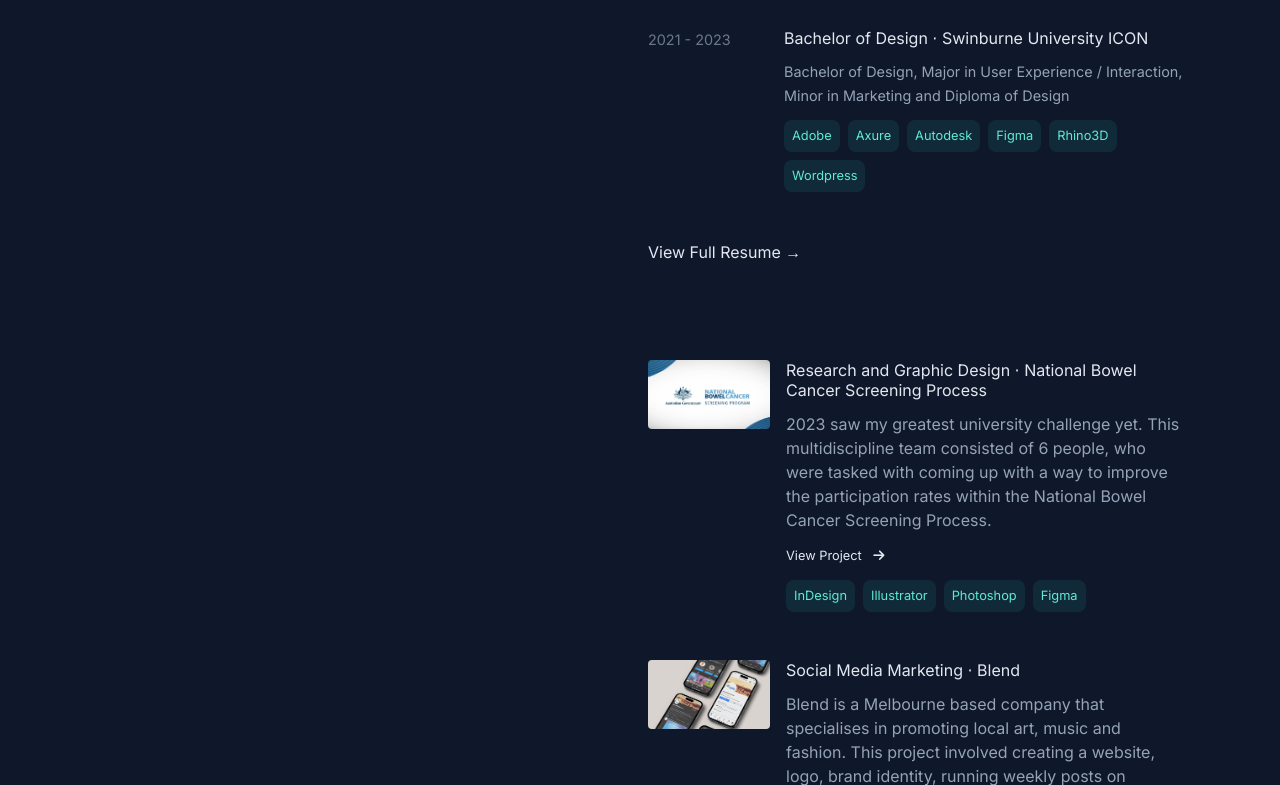
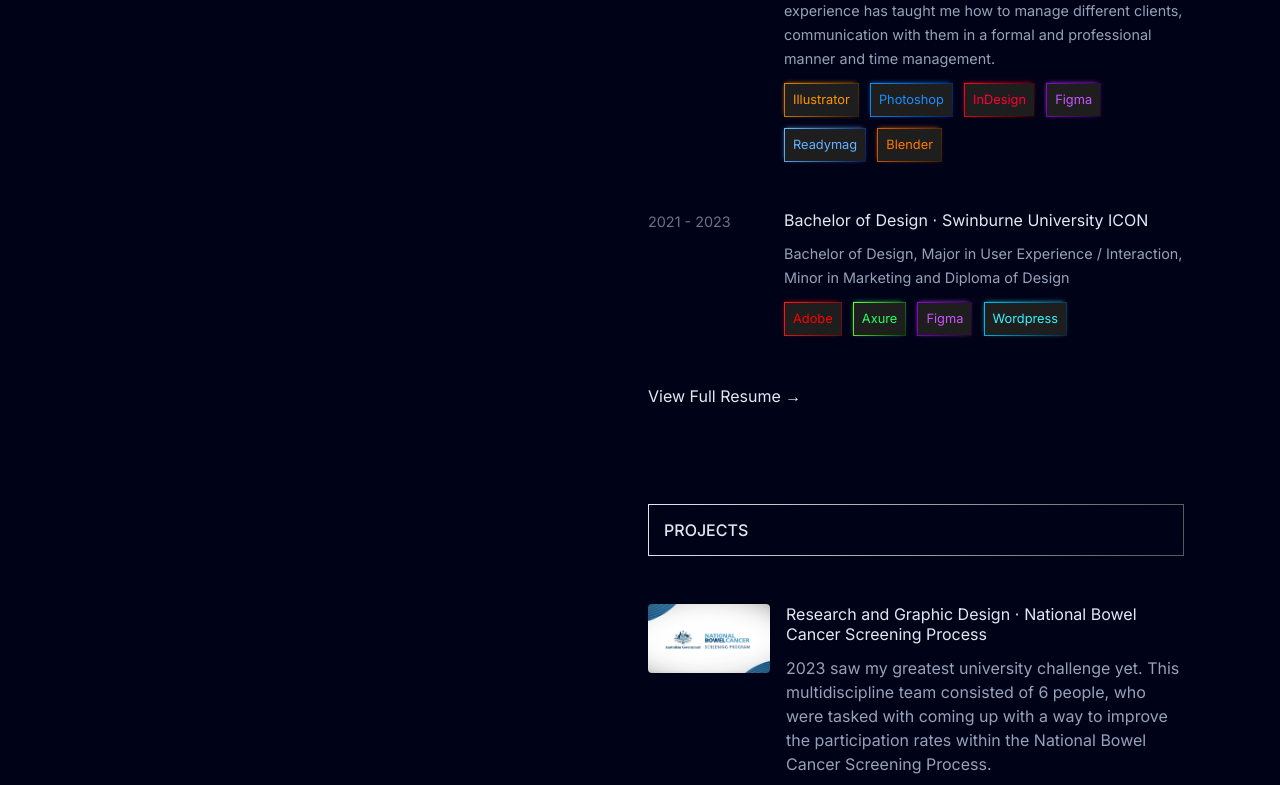
Before and after one commit to JamesDC02/HTML-CSS-Portfolio, a plain HTML site: page index.html in a window 1280 px wide. Shown: the part 720-1505 px from the top of the page. Drawn offline with Linux system fonts and the light colour scheme.

Commit message:
Updates!
Continuing to update the page, changed the subheadings and added a glow effect

```diff
--- a/index.html
+++ b/index.html
@@ -57,8 +57,10 @@
     </header>
     <main>
         <section id="about">
-            <div class="sticky-header">
-                <h2 class="lightText">ABOUT</h2>
+            <div class="stickyHeaders fullscreen">
+                <div class="stickyHeader">
+                    <h2 class="lightText fullscreen">ABOUT</h2>
+                </div>
             </div>
             <div class="about-contents">
                 <p>Hey, I'm James, a passionate Graphic and UX Designer with a keen eye for detail and a love for crafting digital experiences. I'm based in Melbourne, Australia, with a background in both graphic design and user experience.</p>
@@ -70,8 +72,10 @@
 
 
         <section id="experience">
-            <div class="sticky-header">
-                <h2 class="lightText">EXPERIENCE</h2>
+            <div class="stickyHeaders">
+                <div class="stickyHeader">
+                    <h2 class="lightText">EXPERIENCE</h2>
+                </div>
             </div>
             <div class="experience-contents">
                 <div class="experience-card">
@@ -86,22 +90,22 @@
                             clients, communication with them in a formal and professional manner and time
                             management. </p>
                          <div class="tag-container">
-                                <div class="tag">
+                                <div class="tag illustrator">
                                     <p>Illustrator</p>
                                 </div>
-                                <div class="tag">
+                                <div class="tag photoshop">
                                     <p>Photoshop</p>
                                 </div>
-                                <div class="tag">
+                                <div class="tag indesign">
                                     <p>InDesign</p>
                                 </div>
-                                <div class="tag">
+                                <div class="tag figma">
                                     <p>Figma</p>
                                 </div>
-                                <div class="tag">
+                                <div class="tag readymag">
                                     <p>Readymag</p>
                                 </div>
-                                <div class="tag">
+                                <div class="tag blender">
                                      <p>Blender</p>
                                 </div>
                              </div>
@@ -118,22 +122,16 @@
                          <p>Bachelor of Design, Major in User Experience / Interaction, Minor in Marketing and
                             Diploma of Design</p>
                          <div class="tag-container">
-                                <div class="tag">
+                                <div class="tag adobe">
                                     <p>Adobe</p>
                                 </div>
-                                <div class="tag">
+                                <div class="tag axure">
                                     <p>Axure</p>
                                 </div>
-                                <div class="tag">
-                                    <p>Autodesk</p>
-                                </div>
-                                <div class="tag">
+                                <div class="tag figma">
                                     <p>Figma</p>
                                 </div>
-                                <div class="tag">
-                                    <p>Rhino3D</p>
-                                </div>
-                                <div class="tag">
+                                <div class="tag wordpress">
                                      <p>Wordpress</p>
                                  </div>
                              </div>
@@ -149,8 +147,10 @@
 
 
         <section id="projects">
-            <div class="sticky-header">
-                <h2 class="lightText">PROJECTS</h2>
+            <div class="stickyHeaders">
+                <div class="stickyHeader">
+                    <h2 class="lightText">PROJECTS</h2>
+                </div>
             </div>
                 <div class="project-contents">
                     <div class="project-card">
@@ -168,16 +168,16 @@
                                 anchor-icon"></i>
                                 </p></a>
                              <div class="tag-container">
-                                    <div class="tag">
+                                    <div class="tag indesign">
                                         <p>InDesign</p>
                                     </div>
-                                    <div class="tag">
+                                    <div class="tag illustrator">
                                         <p>Illustrator</p>
                                     </div>
-                                    <div class="tag">
+                                    <div class="tag photoshop">
                                         <p>Photoshop</p>
                                     </div>
-                                    <div class="tag">
+                                    <div class="tag figma">
                                         <p>Figma</p>
                                     </div>
                                  </div>
@@ -200,16 +200,10 @@
                                 anchor-icon"></i>
                                 </p></a>
                              <div class="tag-container">
-                                    <div class="tag">
-                                        <p>Marketing</p>
-                                    </div>
-                                    <div class="tag">
-                                        <p>Social Media</p>
-                                    </div>
-                                    <div class="tag">
+                                    <div class="tag mailchimp">
                                         <p>Mailchimp</p>
                                     </div>
-                                    <div class="tag">
+                                    <div class="tag hootsuite">
                                         <p>Hootsuite</p>
                                     </div>
                                  </div>
@@ -232,13 +226,13 @@
                                 anchor-icon"></i>
                                 </p></a>
                              <div class="tag-container">
-                                    <div class="tag">
+                                    <div class="tag figma">
                                         <p>Figma</p>
                                     </div>
-                                    <div class="tag">
+                                    <div class="tag illustrator">
                                         <p>Illustrator</p>
                                     </div>
-                                    <div class="tag">
+                                    <div class="tag indesign">
                                         <p>Indesign</p>
                                     </div>
                                  </div>
@@ -261,13 +255,13 @@
                                 anchor-icon"></i>
                                 </p></a>
                              <div class="tag-container">
-                                    <div class="tag">
+                                    <div class="tag photoshop">
                                         <p>Photoshop</p>
                                     </div>
-                                    <div class="tag">
+                                    <div class="tag illustrator">
                                         <p>Illustrator</p>
                                     </div>
-                                    <div class="tag">
+                                    <div class="tag indesign">
                                         <p>Indesign</p>
                                     </div>
                                  </div>
@@ -290,10 +284,10 @@
                                 anchor-icon"></i>
                                 </p></a>
                              <div class="tag-container">
-                                    <div class="tag">
+                                    <div class="tag photoshop">
                                         <p>Photoshop</p>
                                     </div>
-                                    <div class="tag">
+                                    <div class="tag illustrator">
                                         <p>Illustrator</p>
                                     </div>
                                  </div>
@@ -309,12 +303,21 @@
         </section>
     </main>
     <footer>
-        <p>Coded in <a href="https://code.visualstudio.com/" target="_blank" class="anchor-text">Visual Studio Code</a> by myself. <br />Built with HTML and CSS, and deployed with <a href="https://www.netlify.com/" target="_blank" class="anchor-text">Netlify</a>. <br />All text is set in the <a href="https://rsms.me/inter/" target="_blank" class="anchor-text">Inter</a> typeface
+        <p>
+            Designed in
+            <a href="https://www.figma.com/" target="_blank" class="anchor-text">Figma</a>. Coded in
+            <a href="https://code.visualstudio.com/" target="_blank" class="anchor-text" >Visual Studio Code</a> by myself.
+            <br />Built with HTML and CSS, and deployed with
+            <a href="https://www.netlify.com/" target="_blank" class="anchor-text">Netlify</a>.
+            <br />All text is set in the
+            <a href="https://rsms.me/inter/" target="_blank" class="anchor-text">Inter</a> typeface
         </p>
         <a href="#top-of-page" class="scroll-to-top">
             <i class="fa-solid fa-arrow-up"></i>
         </a>
     </footer>
+
+
 </body>
 
 </html>
--- a/styles.css
+++ b/styles.css
@@ -1,5 +1,5 @@
 :root {
-    --color-accent: #5eead4;
+
     --background-accent: rgba(45, 212, 191, .1);
     --color-highlight: #e2e8f0;
 
@@ -17,7 +17,9 @@ html {
 }
 
 body {
-    background-color: #0f172a;
+    width: 100%;
+    min-height: 100vh;
+    background-color: #000218;
     color: #94a3b8;
     padding: 4rem 2rem;
     display: grid;
@@ -40,13 +42,6 @@ h6::selection {
     color: #0f172a;
 }
 
-.underlay {
-    position: fixed;
-    background-color: #172554;
-    inset: 0;
-    opacity: 0.15;
-}
-
 header,
 main,
 footer {
@@ -62,8 +57,7 @@ header {
 }
 
 header h1,
-header h4,
-.lightText {
+header h4 {
     color: var(--color-highlight)
 }
 
@@ -121,25 +115,63 @@ section h2 {
     text-transform: uppercase;
     font-size: 1rem;
     font-weight: 500;
+    padding-left: 1rem;
 }
 
-.sticky-header {
+.stickyHeaders {
     position: sticky;
-    top: 0;
+    top: 10px;
     padding: 1rem 0;
+    display: flex;
+    flex-wrap: wrap;
+    flex-direction: row;
+    color: #e2e8f0;
 }
 
-.sticky-header h2 {
+.stickyHeader {
+    background: black;
+    display: flex;
+    justify-content: center;
+}
+
+.stickyHeader::before {
+    content: "";
+    height: 100%;
+    width: 100%;
+    position: absolute;
+    top: 0;
+    left: 0;
+    background: radial-gradient(
+        950px circle at 0 0,
+        rgba(11, 155, 244, 0.1),
+        transparent 80%
+    );
+    opacity: 0;
+    transition: all 0.2s ease-in-out;
+    box-shadow: -1px -1px 6px -1.5px #e2e8f0;
+}
+
+
+
+.stickyHeader:hover::before {
+    opacity:1;
+}
+
+.stickyHeaders h2 {
     position: relative;
     z-index: 2;
+
 }
 
-.sticky-header::before {
+.stickyHeaders::before {
     content: '';
     position: absolute;
     inset: 0;
-    background: #101a31;
-    opacity: 0.9;
+    background: #000218;
+    border: 1px solid;
+    border-image: linear-gradient(-68deg,#575757, #e2e8f0);
+    border-image-slice: 1;
+
 }
 
 .about-contents {
@@ -213,16 +245,99 @@ section h2 {
 .tag-container {
     display: flex;
     flex-wrap: wrap;
-    gap: 0.5rem;
+    gap: 0.7rem;
     color: var(--color-accent);
 
 }
 
 .tag {
-    border-radius: 0.5rem;
+    background: #1E1E1E;
+    border: 1px solid;
     padding: 0.25rem 0.5rem;
-    background: rgba(45, 212, 191, .1);
+
 }
+
+.illustrator {
+    border-image: linear-gradient(-68deg,#301e09, #DD8603);
+    color: #FF9500;
+    box-shadow: -1.5px -1px 5px -2px #FF9500;
+}
+
+.photoshop {
+    border-image: linear-gradient(-68deg,#061c64, #0C91FF);
+    color: #1D8EFF;
+    box-shadow: -1.5px -1px 5px -2px #1D8EFF;
+}
+
+.indesign {
+    border-image: linear-gradient(-68deg,#210102, #FF0919);
+    color: #FF0033;
+    box-shadow: -1.5px -1px 5px -2px #FF0033;
+}
+
+.figma {
+    border-image: linear-gradient(-68deg,#1f022f, #9103DD);
+    color: #c854fd;
+    box-shadow: -1.5px -1px 5px -2px #c854fd;
+
+}
+
+.readymag {
+    border-image: linear-gradient(-68deg,#071a58, #66BAFF);
+    color: #63B1FF;
+    box-shadow: -1.5px -1px 5px -2px #63B1FF;
+}
+
+.blender {
+    border-image: linear-gradient(-68deg,#341f0a, #DD5E03);
+    color: #FF7700;
+    box-shadow: -1.5px -1px 5px -2px #FF7700;
+}
+
+.mailchimp {
+    border-image: linear-gradient(-68deg,#413B04, #FFE500);
+    color: #FFDD1C;
+    box-shadow: -1.5px -1px 5px -2px #FFDD1C;
+}
+
+.hootsuite {
+    border-image: linear-gradient(-68deg,#4C1605, #FF3700);
+    color: #FF4921;
+    box-shadow: -1.5px -1px 5px -2px #FF4921;
+}
+
+.adobe {
+    border-image: linear-gradient(-68deg,#590F0F, #FF1B1B);
+    color: #FC0000;
+    box-shadow: -1.5px -1px 5px -2px #FC0000;
+}
+
+.axure {
+    border-image: linear-gradient(-68deg,#04450A, #71FF3D);
+    color: #21FF5C;
+    box-shadow: -1.5px -1px 5px -2px #21FF5C;
+}
+
+.wordpress {
+    border-image: linear-gradient(-68deg,#052844, #00C3FF);
+    color: #31F4FE;
+    box-shadow: -1.5px -1px 5px -2px #31F4FE;
+}
+
+.illustrator,
+.photoshop,
+.indesign,
+.figma,
+.readymag,
+.blender,
+.mailchimp,
+.hootsuite,
+.adobe,
+.axure,
+.wordpress {
+    border-image-slice: 1;
+}
+
 
 .tag p {
     font-size: 0.8rem;
@@ -297,8 +412,10 @@ footer p {
 
 .scroll-to-top {
     text-decoration: none;
-    color: var(--color-accent);
-    background: var(--background-accent);
+    background: #01031a;
+    color: #e2e8f0;
+    border-image-slice: 1;
+    box-shadow: -1.5px -1px 5px -2px #e2e8f0;
     padding: 0 0.8rem;
     aspect-ratio: 1/1;
     display: grid;
@@ -350,6 +467,8 @@ footer p {
     .social-link-container i {
         font-size: 2rem;
     }
+
+
 
 }
 
@@ -412,9 +531,10 @@ footer p {
 
     main {
         margin-right: auto;
+        padding-top: 10.7rem;
     }
 
-    .sticky-header {
+    .fullscreen {
         display: none;
     }
 
```
